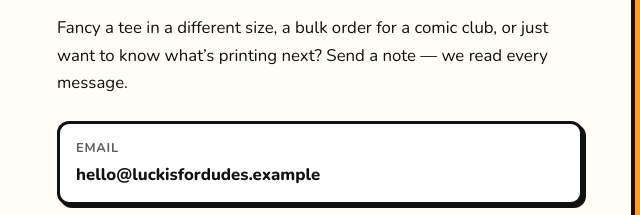
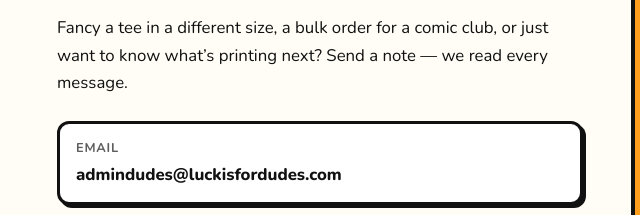
Before and after one commit to beagle182/luckisfordudes, a plain HTML site: page full site.html in a window 1280 px wide. Shown: the part 2323-2538 px from the top of the page, 33-673 px from the left. Drawn offline with nearby package versions, Linux system fonts and the light colour scheme.

Commit message:
Use admindudes@luckisfordudes.com on full site page
Match contact email with the holding page.

```diff
--- a/full site.html
+++ b/full site.html
@@ -190,7 +190,7 @@
             <!-- CHANGE THIS: your real email -->
             <li>
               <strong>Email</strong>
-              <a href="mailto:hello@luckisfordudes.example">hello@luckisfordudes.example</a>
+              <a href="mailto:admindudes@luckisfordudes.com">admindudes@luckisfordudes.com</a>
             </li>
             <!-- CHANGE THIS: your real phone (or delete this whole <li> block) -->
             <li>
```
